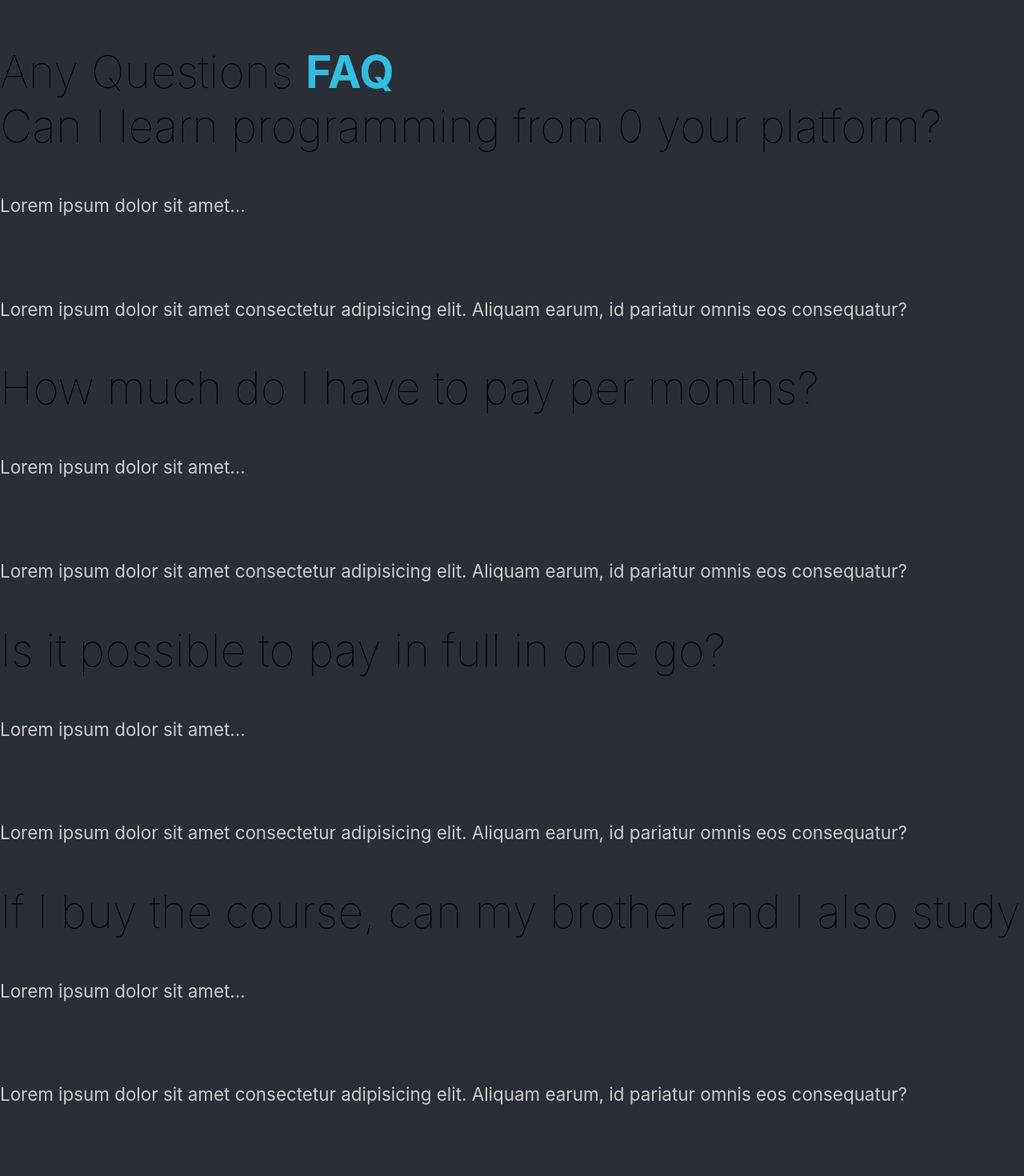
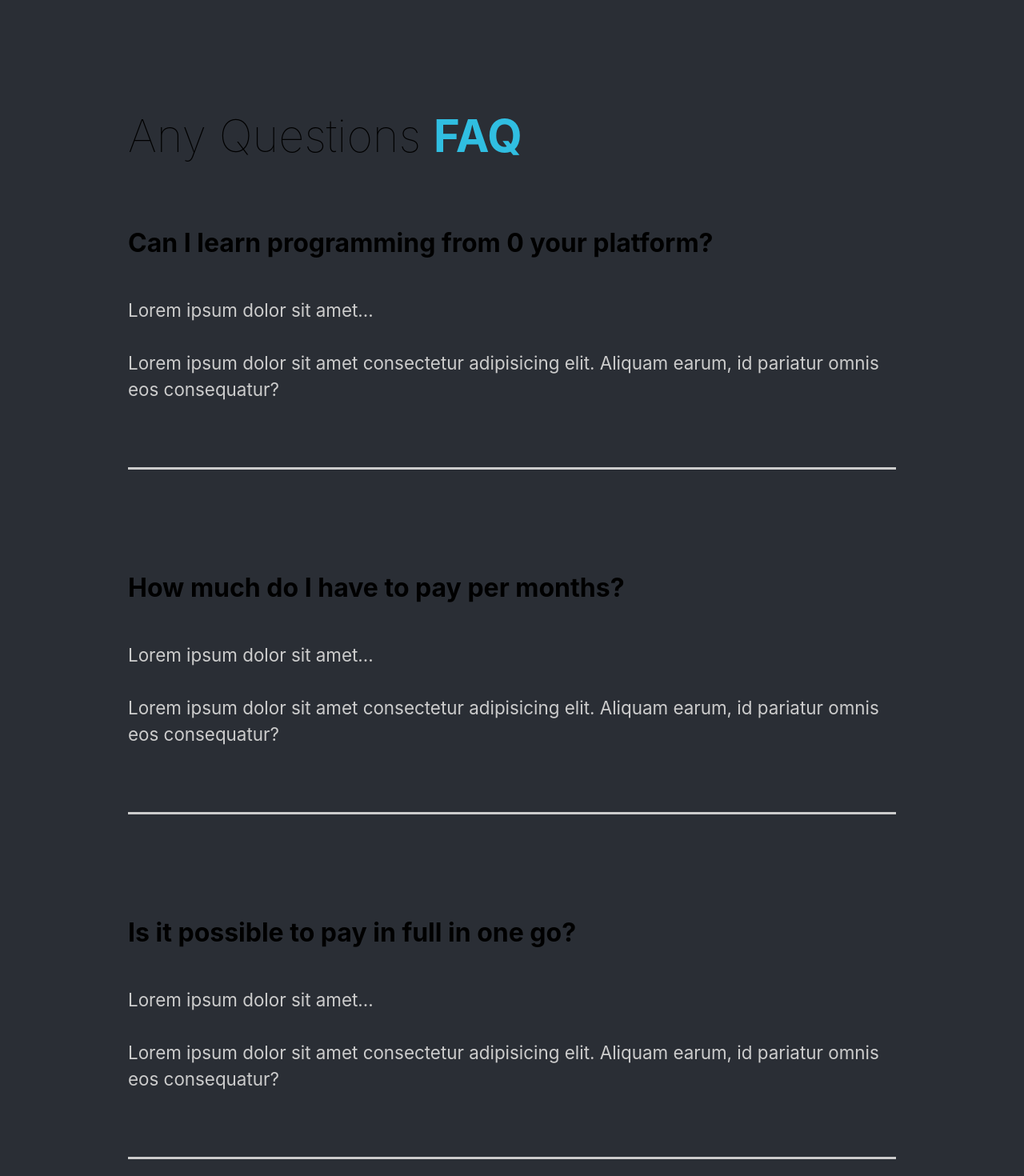
Before and after one commit to shahzodmaxammatov288/interactive-eLearning, a React (Create React App) app: page / in a window 1280 px wide. Shown: the part 1380-2850 px from the top of the page at 80% size. Before the commit the page ends 2813 px from the top, so only its background shows below. Built offline with nearby package versions, Linux system fonts and the light colour scheme; a web font is replaced by a local one.

Commit message:
FAQ section styling static completed

```diff
--- a/src/components/FaqSection.js
+++ b/src/components/FaqSection.js
@@ -1,13 +1,16 @@
 import React from "react";
-
+//! import styled
+import styled from "styled-components";
+//! styles
+import { About } from "../styles";
 const FaqSection = () => {
   return (
-    <div className="faq">
+    <Faq>
       <h2>
         Any Questions <span>FAQ</span>
       </h2>
       <div className="question">
-        <h2>Can I learn programming from 0 your platform?</h2>
+        <h4>Can I learn programming from 0 your platform?</h4>
         <div className="answer">
           <p>Lorem ipsum dolor sit amet...</p>
           <p>
@@ -15,9 +18,10 @@ const FaqSection = () => {
             earum, id pariatur omnis eos consequatur?
           </p>
         </div>
+        <div className="faq-line"></div>
       </div>
       <div className="question">
-        <h2>How much do I have to pay per months?</h2>
+        <h4>How much do I have to pay per months?</h4>
         <div className="answer">
           <p>Lorem ipsum dolor sit amet...</p>
           <p>
@@ -25,9 +29,10 @@ const FaqSection = () => {
             earum, id pariatur omnis eos consequatur?
           </p>
         </div>
+        <div className="faq-line"></div>
       </div>
       <div className="question">
-        <h2>Is it possible to pay in full in one go?</h2>
+        <h4>Is it possible to pay in full in one go?</h4>
         <div className="answer">
           <p>Lorem ipsum dolor sit amet...</p>
           <p>
@@ -35,9 +40,10 @@ const FaqSection = () => {
             earum, id pariatur omnis eos consequatur?
           </p>
         </div>
+        <div className="faq-line"></div>
       </div>
       <div className="question">
-        <h2>If I buy the course, can my brother and I also study</h2>
+        <h4>If I buy the course, can my brother and I also study</h4>
         <div className="answer">
           <p>Lorem ipsum dolor sit amet...</p>
           <p>
@@ -45,9 +51,35 @@ const FaqSection = () => {
             earum, id pariatur omnis eos consequatur?
           </p>
         </div>
+        <div className="faq-line"></div>
       </div>
-    </div>
+    </Faq>
   );
 };
 
+//! Styles
+const Faq = styled(About)`
+  display: block;
+  h2 {
+    padding-bottom: 2rem;
+    font-weight: lighter;
+  }
+  .question {
+    padding: 3rem 0;
+    cursor: pointer;
+  }
+  .answer {
+    padding: 2rem 0;
+    p {
+      padding: 1rem 0;
+    }
+  }
+  .faq-line {
+    background-color: #ccc;
+    height: 0.2rem;
+    width: 100%;
+    margin: 2rem 0;
+  }
+`;
+
 export default FaqSection;
--- a/src/components/GlobalStyle.js
+++ b/src/components/GlobalStyle.js
@@ -38,6 +38,7 @@ const GlobalStyle = createGlobalStyle`
 
     h4 {
         font-weight: bold;
+        font-size: 2rem;
     }
 
     span {
```
